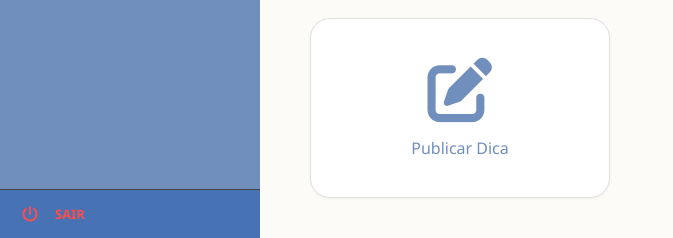
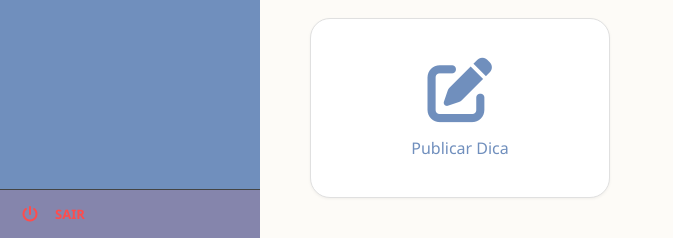
Before and after one commit to myndlynx/Espa-o-Seguro-Digital, a Flask app: page /psicologo in a window 1280 px wide, with the pointer over the restyled element. Shown: the part 830-1068 px from the top of the page, without its empty margins (0-673 px from the left). Run offline with Flask 3, Linux system fonts and the light colour scheme; the visitor is signed in with stand-in values (Sample User, id 1).

Commit message:
Update styles.css

```diff
--- a/static/css/styles.css
+++ b/static/css/styles.css
@@ -91,6 +91,10 @@ body {
     color: #ff4c4c !important;
     margin-top: auto;
     border-top: 1px solid #444;
+}
+.menu-sair:hover {
+    background-color: rgba(255, 76, 76, 0.15) !important;
+    color: #ff4c4c !important;
 }
 
 .conteudo-principal {
```
